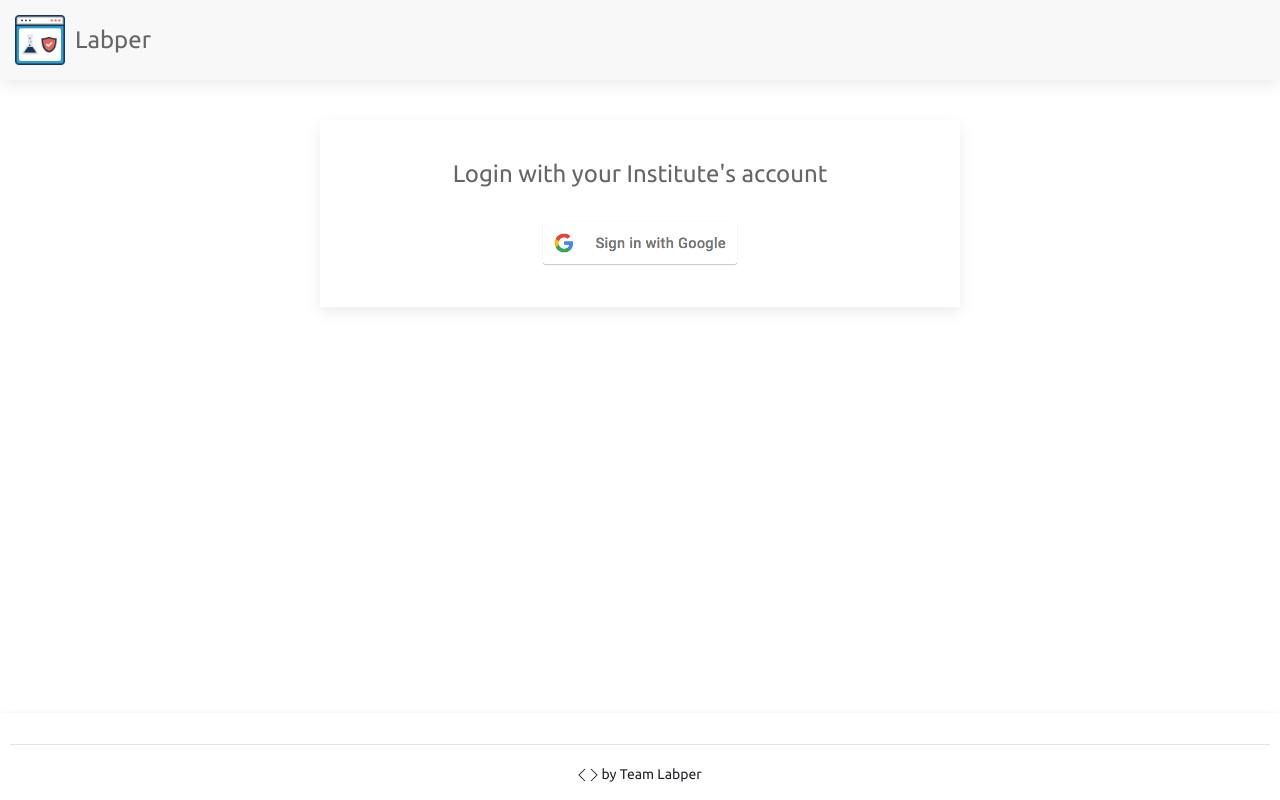
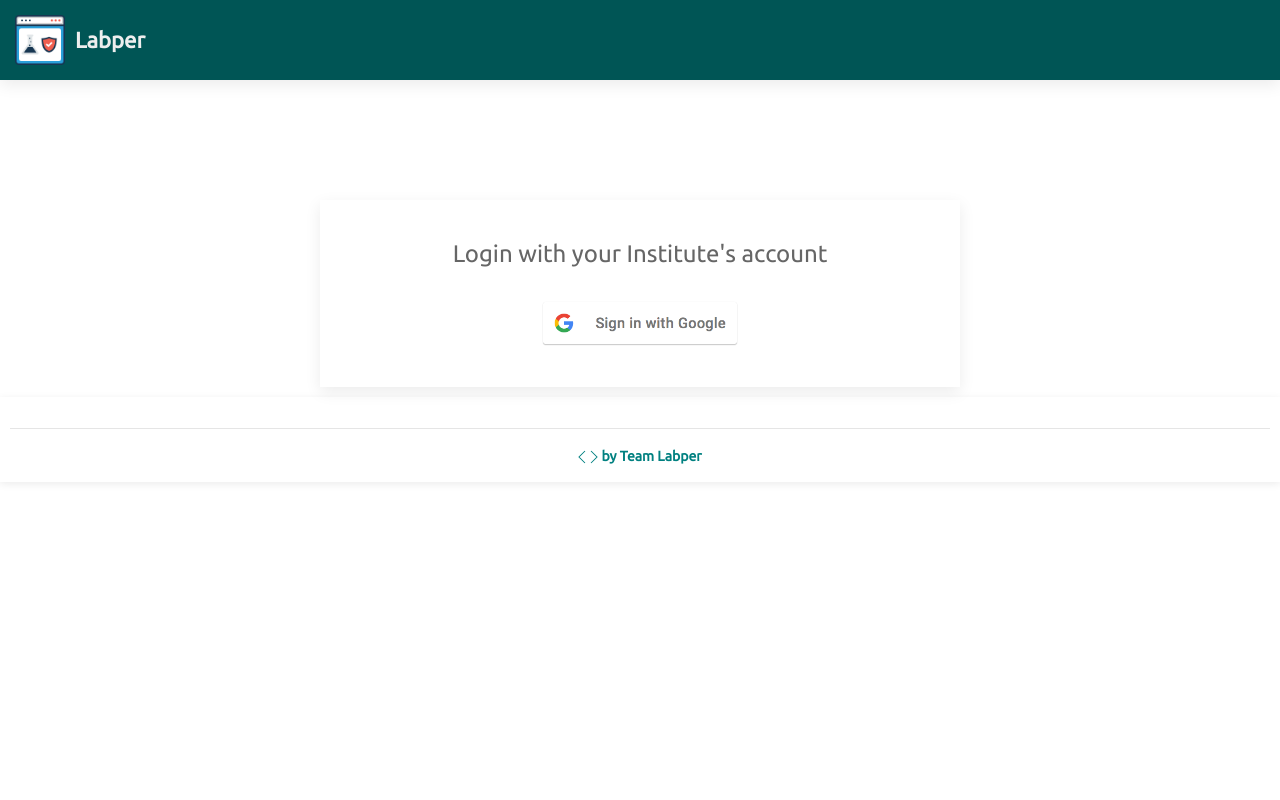
Before and after one commit to aashutoshrathi/labper, a Django app: page / in a window 1280 px wide. Run offline with Django 3.2, Linux system fonts and the light colour scheme; some libraries are stand-ins or nearby versions.

Commit message:
Basic UI changes

```diff
--- a/landing/templates/landing/base.html
+++ b/landing/templates/landing/base.html
@@ -35,11 +35,11 @@
     <body>
         <header>
             <div uk-sticky="show-on-up: true; sel-target: .uk-navbar-container; cls-active: uk-navbar-sticky; bottom: #transparent-sticky-navbar; animation: uk-animation-slide-top;">
-                <nav class="uk-navbar-container uk-box-shadow-medium" uk-navbar style="position: relative;">
+                <nav id="bg-teal" class="uk-navbar-container uk-box-shadow-medium" uk-navbar style="position: relative;">
                     <div class="uk-navbar-left">
                         <a class="uk-text-middle uk-navbar-item uk-logo" href="{% url 'land' %}">
                             <img src="{% static 'icons/lab.png' %}" width="50px" style="margin-right: 10px;">
-                            Labper
+                            <b id="head-labper">Labper
                         </a>
                     </div>
                     <div class="uk-navbar-right uk-text-large uk-margin-right">
@@ -81,7 +81,7 @@
         <footer>
             <div align="center" class="footer-wrapper uk-box-shadow-small uk-box-shadow-hover-xlarge">
                 <div class="uk-margin-small-left uk-margin-small-right uk-margin-small-top uk-padding-small uk-padding-remove-left uk-padding-remove-right">
-                    <span class="uk-text-small">
+                    <span class="uk-text-small text-teal">
                         <hr>
                         <span uk-icon="icon: code;"></span> by Team Labper
                     </span>
--- a/landing/templates/registration/login.html
+++ b/landing/templates/registration/login.html
@@ -6,6 +6,7 @@
 {% endblock %}
 
 {% block body %}
+<div id="big-box">
     <div class="uk-card uk-card-default uk-card-body uk-width-1-2@m uk-align-center uk-margin-medium-top uk-margin-auto-bottom">
         <h4 class="uk-text-center">Login with your Institute's account</h4>
 
@@ -15,4 +16,5 @@
             </a>
         </div>
     </div>
+</div>
 {% endblock %}
--- a/static/css/style.css
+++ b/static/css/style.css
@@ -15,6 +15,32 @@ body {
 .closer p {
     margin: 0 !important;
     padding: 0 !important;
+}
+
+#big-box{
+    margin-top: 120px;
+}
+
+#bg-teal{
+    background-color: #005555;
+}
+
+.text-teal{
+    color:#008080;
+}
+
+#head-labper{
+    color: #eeeeee;
+    font-size: 92.2%;
+}
+
+footer{
+    margin-bottom: 0px;
+    padding-bottom: 0px;
+}
+
+.footer-wrapper{
+    margin-bottom: 2px !important;
 }
 
 @keyframes spinner {
```
